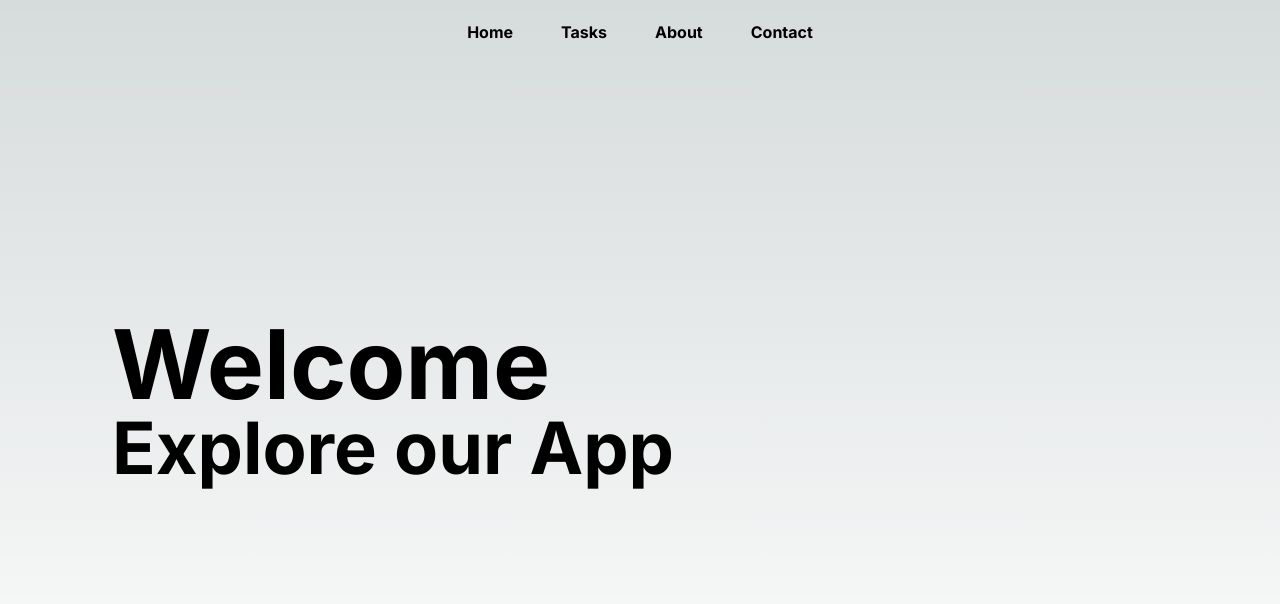
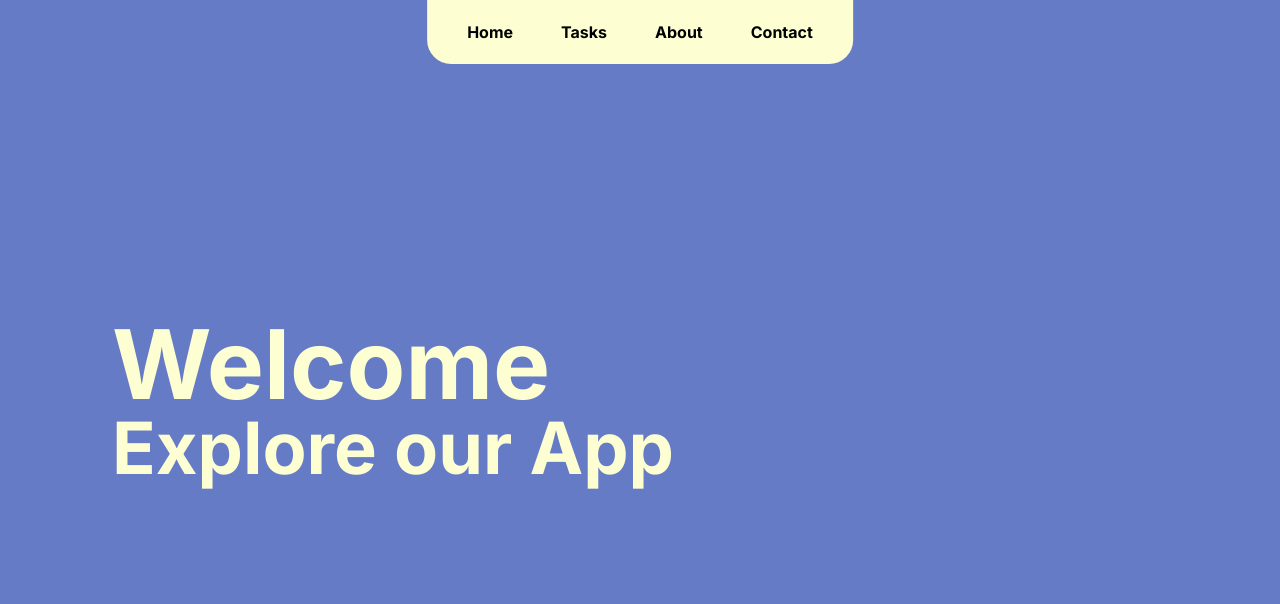
Before and after one commit to DrunkTaric/Tracker, a Next.js app: page / in a window 1280 px wide. Shown: the top 604 px of the page. Built offline with nearby package versions, Linux system fonts and the light colour scheme.

Commit message:
the main pellete and stuff like tha

```diff
--- a/app/globals.css
+++ b/app/globals.css
@@ -3,31 +3,13 @@
 @tailwind utilities;
 
 :root {
-  --foreground-rgb: 0, 0, 0;
-  --background-start-rgb: 214, 219, 220;
-  --background-end-rgb: 255, 255, 255;
-}
-
-@media (prefers-color-scheme: dark) {
-  :root {
-    --foreground-rgb: 255, 255, 255;
-    --background-start-rgb: 0, 0, 0;
-    --background-end-rgb: 0, 0, 0;
-  }
+  --background: #667BC6;
+  --primary: #FDFFD2;
+  --secondary: #FFB4C2;
+  --accent: #FFB4C2;
 }
 
 body {
-  color: rgb(var(--foreground-rgb));
-  background: linear-gradient(
-      to bottom,
-      transparent,
-      rgb(var(--background-end-rgb))
-    )
-    rgb(var(--background-start-rgb));
+  color: black;
+  background: var(--background);
 }
-
-@layer utilities {
-  .text-balance {
-    text-wrap: balance;
-  }
-}
```
